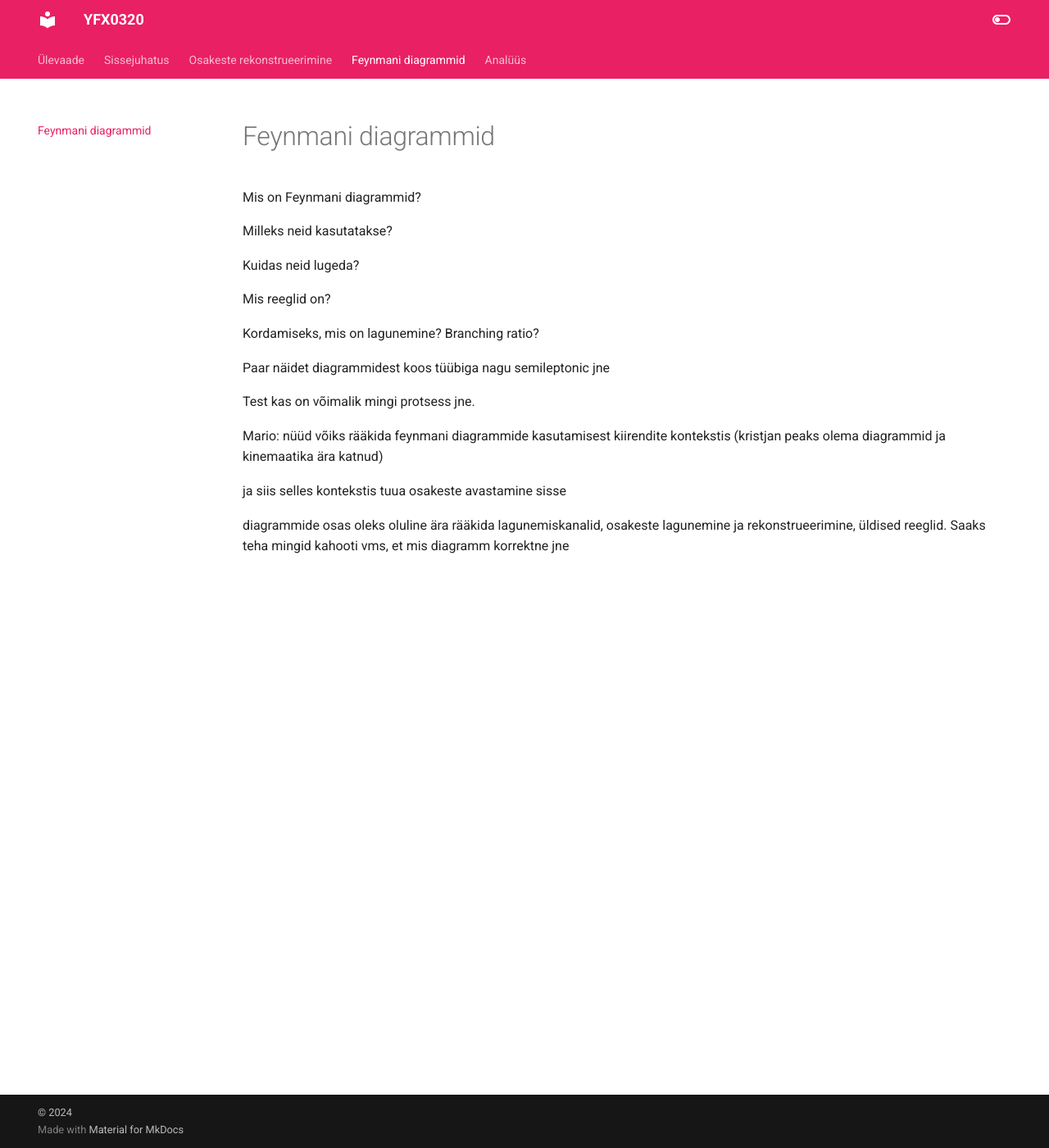
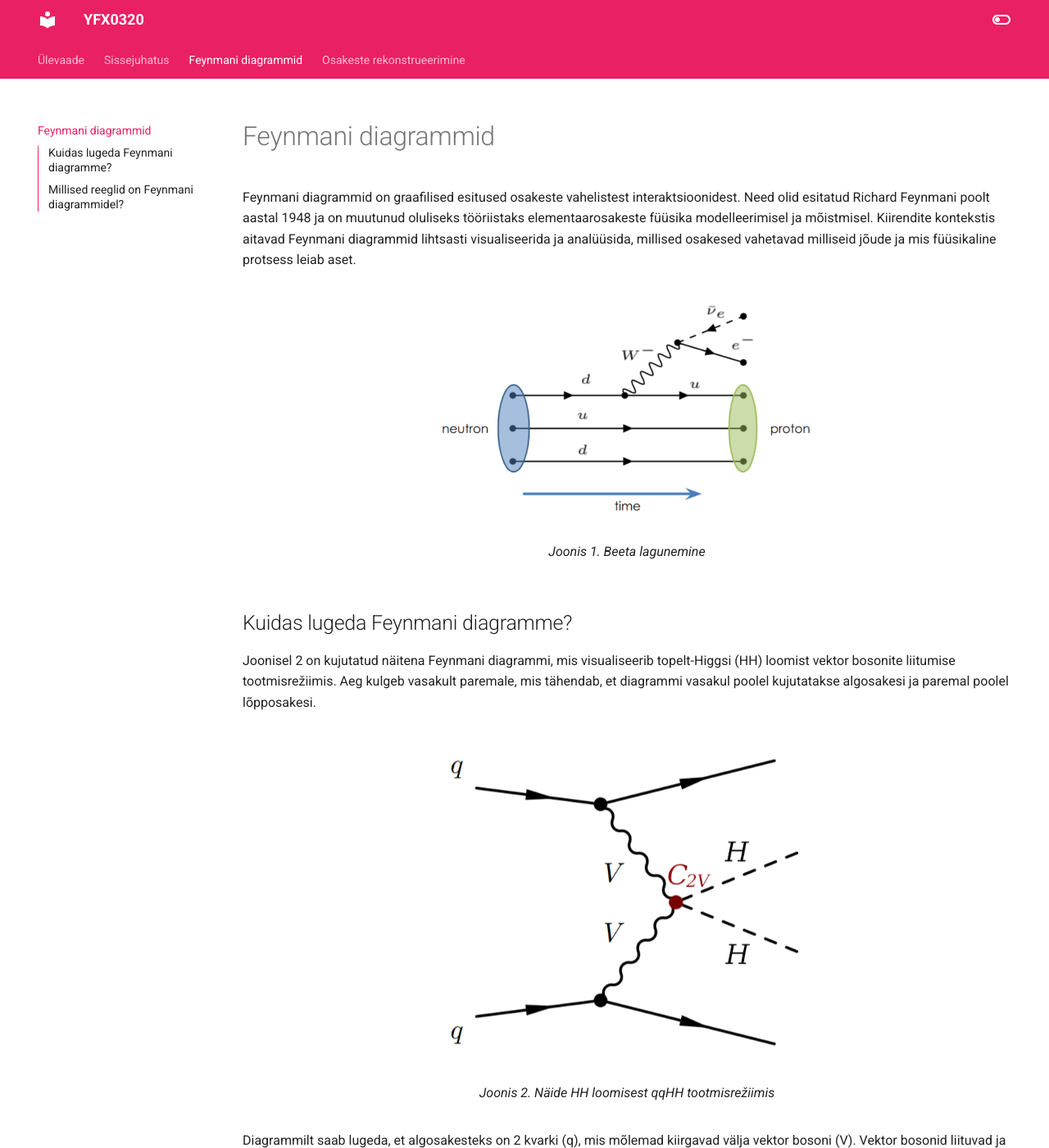
Before and after one commit to nseeba/YFX0320, an MkDocs documentation site: the page built from docs/feynman.md, in a window 1280 px wide and 1400 px high. Shown: the whole window at 82% size. Built offline with MkDocs 1.6.1 and Material for MkDocs 9.7.7, drawn with Linux system fonts in a browser that asks for light colours; some of the changed text lies outside the part shown.

Commit message:
Adding initial example

```diff
--- a/docs/feynman.md
+++ b/docs/feynman.md
@@ -1,25 +1,54 @@
 # Feynmani diagrammid
 
-Mis on Feynmani diagrammid?
+Feynmani diagrammid on graafilised esitused osakeste vahelistest interaktsioonidest. Need olid esitatud Richard Feynmani poolt aastal 1948 ja on muutunud oluliseks tööriistaks elementaarosakeste füüsika modelleerimisel ja mõistmisel. Kiirendite kontekstis aitavad Feynmani diagrammid lihtsasti visualiseerida ja analüüsida, millised osakesed vahetavad milliseid jõude ja mis füüsikaline protsess leiab aset.
 
-Milleks neid kasutatakse?
+<figure markdown>
+  ![bdecay](assets/bdecay.png){align="center", width="500"}
+  <figcaption>Joonis 1. Beeta lagunemine </figcaption>
+ </figure>
 
-Kuidas neid lugeda?
+## Kuidas lugeda Feynmani diagramme?
+Joonisel 2 on kujutatud näitena Feynmani diagrammi, mis visualiseerib topelt-Higgsi (HH) loomist vektor bosonite liitumise tootmisrežiimis. Aeg kulgeb vasakult paremale, mis tähendab, et diagrammi vasakul poolel kujutatakse algosakesi ja paremal poolel lõpposakesi.
 
-Mis reeglid on?
+<figure markdown>
+  ![vbf](assets/vbfc2v-modified.png){align="center", width="500"}
+  <figcaption>Joonis 2. Näide HH loomisest qqHH tootmisrežiimis </figcaption>
+ </figure>
 
-Kordamiseks, mis on lagunemine?
+ Diagrammilt saab lugeda, et algosakesteks on 2 kvarki (q), mis mõlemad kiirgavad välja vektor bosoni (V). Vektor bosonid liituvad ja lõpposakesteks on Higgsi bosonite paar ehk topelt-Higgs. Diagramm ei näita Higgsi bosonite lagunemist.
+
+<br>
+<br>
+
+![diaaa](assets/diaexp-modified.png){align="right", width="300"}
+
+Erinevat tüübi osakeste kujutamiseks kasutatakse erinevaid jooni:
+
+ * Fermionid on kujutatud sirgete joontena
+ * W, Z bosonid ja footonid on kujutatud laineliste joontena
+ * Gluuonid on silmused
+ * Higgsi boson on katkendlik joon
+
+ Nooled mis on suunatud aja kulgemise suunas tähistavad tavalisi osakesi ja vastupidised nooled antiosakesi. Osakesed interakteeruvad verteksites.
+
+
+## Millised reeglid on Feynmani diagrammidel?
+
+
+Mis on vastasmõjud?
+Mis on lagunemine?
+lagunemiskanalid
 Branching ratio?
 
 Paar näidet diagrammidest koos tüübiga nagu semileptonic jne
 
-Test kas on võimalik mingi protsess jne.
 
+Jäävusseadused:
 
-
-Mario:
-nüüd võiks rääkida feynmani diagrammide kasutamisest kiirendite kontekstis (kristjan peaks olema diagrammid ja kinemaatika ära katnud)
-
-ja siis selles kontekstis tuua osakeste avastamine sisse
-
-diagrammide osas oleks oluline ära rääkida lagunemiskanalid, osakeste lagunemine ja rekonstrueerimine, üldised reeglid. Saaks teha mingid kahooti vms, et mis diagramm korrektne jne
+* Massijäävus
+* Impulsijäävus
+* Elektrilaengu jäävus
+* Barüonlaengu jäävus
+* Leptonlaengu jäävus
+* Värvilaengu jäävus
+* Isospinni jäävus
--- a/mkdocs.yml
+++ b/mkdocs.yml
@@ -29,9 +29,10 @@ theme:
 nav:
   - "index.md"
   - "Sissejuhatus.md"
+  - "feynman.md"
   - "reco.md"
-  - "feynman.md"
-  - "analysis.md"
+  # - "analysis.md"
+  # - "Kursusetoo.md"
 
 markdown_extensions:
   - pymdownx.highlight:
```
Also changed, not shown: docs/Sissejuhatus.md (+2 -2 lines), docs/assets/bdecay.png (added), docs/assets/diaexp-modified.png (added), docs/assets/vbfc2v-modified.png (added).
